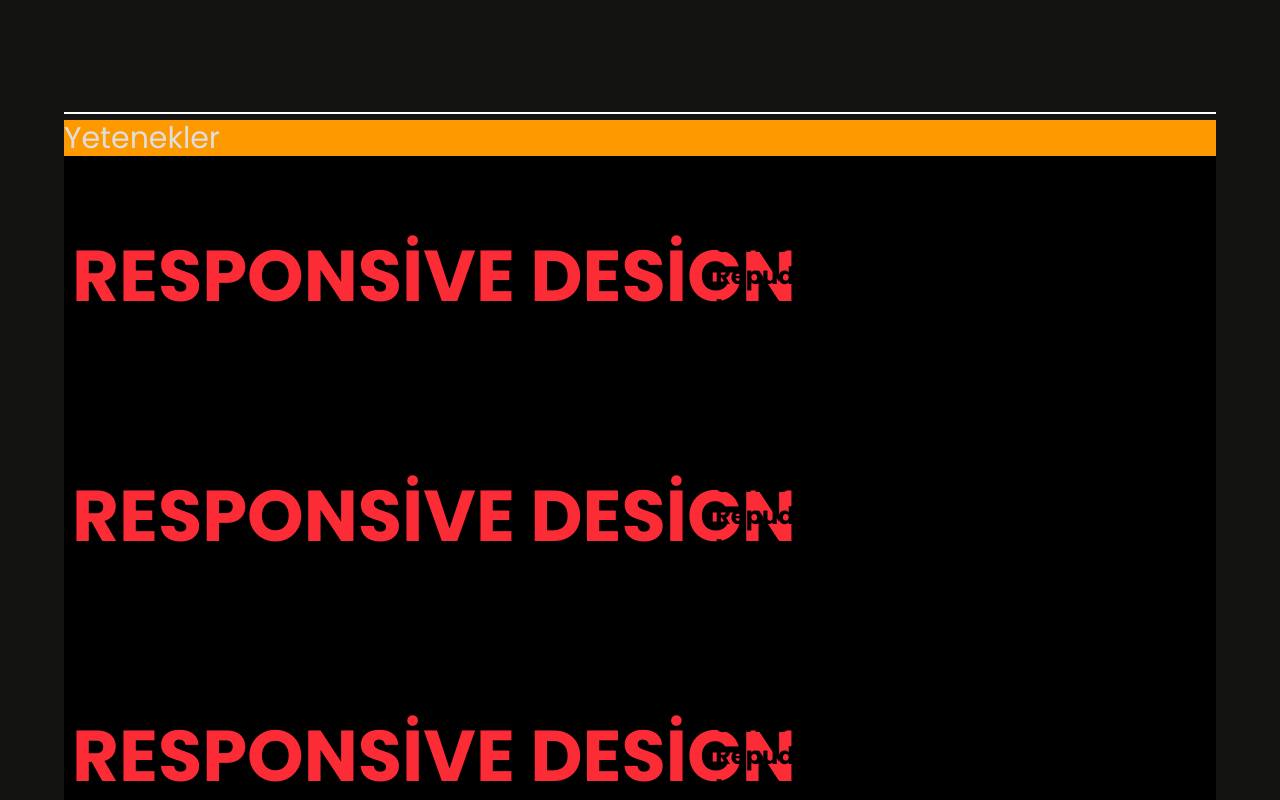
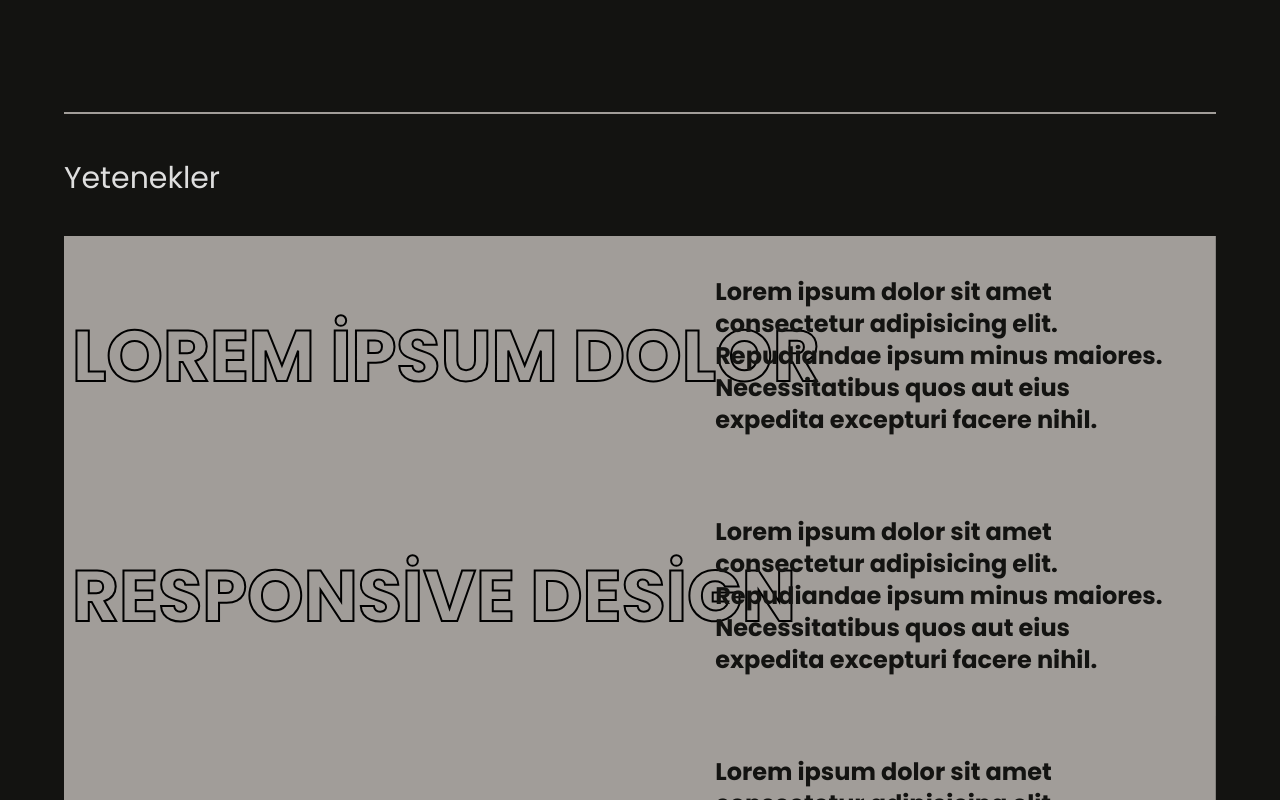
Before and after one commit to Vi303832/PortfolioP, a React (Vite) app: page / in a window 1280 px wide. Shown: the part 1480-2280 px from the top of the page. Built offline with nearby package versions, Linux system fonts and the light colour scheme.

Commit message:
Ufak düzeltmeler

```diff
--- a/src/App.jsx
+++ b/src/App.jsx
@@ -3,9 +3,11 @@ import Navbar from './Navbar';
 import foto from "./assets/bg1.jpg";
 import { motion, useScroll, useTransform } from 'framer-motion'; // useScroll ve useTransform eklendi
 import Home from './Home';
+import Works from './Works';
 
 import { FiArrowDownRight } from "react-icons/fi";
 import Skills from './Skills';
+import Skills2 from './Skills2';
 
 function App() {
 
@@ -21,7 +23,7 @@ function App() {
   });
 
   const aboutText = "Lorem ipsum dolor sit amet consectetur adipisicing elit. Enim, corporis. Lorem ipsum dolor sit amet consectetur adipisicing elit. Enim, corporis. Lorem ipsum dolor sit amet consectetur adipisicing elit. Enim, corporis.";
-  const words = aboutText.split(" "); // Kelimeleri ayır
+  const words = aboutText.split(" ");
 
 
   const [hovered, setHovered] = useState(false);
@@ -149,12 +151,12 @@ function App() {
       </div >
 
 
-      <div className="min-h-screen bg-beyaz text-white font-Poppins">
+      <div className="min-h-screen bg-beyaz text-kbeyaz font-Poppins">
         {/* Sayfa içeriği */}
 
         <div className="h-screen relative flex justify-center flex-col items-center bg-a  max-lg:h-[120vh] max-md:h-[140vh] max-sm:h-[170vh]  rounded-t-4xl" ref={ref}>
           <motion.div className=" flex flex-col  w-[90%] h-[70%]  max-md:h-[90%] gap-10 ">
-            <div className='text-3xl'>Hakkımda</div>
+            <div className='text-3xl text-beyaz'>Hakkımda</div>
             <div className='text-5xl'>
               {words.map((word, index) => {
 
@@ -187,9 +189,15 @@ function App() {
           </div>
         </div>
 
-        <Skills />
+
+        <Skills2 />
+
+        <div className='w-full relative'>
+          <hr className='w-[90%]' />
+        </div>
 
 
+        <Works />
       </div>
 
     </div >
--- a/src/Skills.jsx
+++ b/src/Skills.jsx
@@ -5,46 +5,60 @@ import { motion, useScroll, useTransform } from 'framer-motion';
 
 function Skills() {
 
-    const skillRef = useRef(null);
+    const scrollRef = useRef(null);
 
+    // 2. useScroll hook'u ile kaydırma durumunu alıyoruz
     const { scrollYProgress } = useScroll({
-        target: skillRef, // Scroll pozisyonunu X DİV için takip et
-        offset: ["0%", "100%"], /// Scroll başlangıcından bitişine kadar
+        target: scrollRef,
+        offset: ["0 1", "1 1"], // Bileşen ekranın ortasına geldiğinde animasyon başlar
     });
 
-
-    const opacity = useTransform(scrollYProgress, [0, 0.3, 1], [1, 0.3, 0]);
-    const scale = useTransform(scrollYProgress, [0, 0.8, 1], [1, 0.8, 0]);
-
+    const opacity = useTransform(
+        scrollYProgress,         // Girdi değeri (scrollYProgress)
+        [0, 0.1, 1],             // Kaydırma oranı aralığı (0'dan 1'e kadar)
+        [0, 1, 1]                // İlgili opaklık aralığı (0 opaklıktan 1 opaklığa ve tekrar 0 opaklığa)
+    );
 
 
 
 
     return (
-        <div className='min-h-screen w-full bg-a text-beyaz flex justify-center'>
-            <div className='w-[90%] bg-amber-500 flex flex-col justify-center' ref={skillRef}>
+        <div className='min-h-screen w-full bg-a text-beyaz flex justify-center' ref={scrollRef} >
+            <div className='w-[90%] bg-amber-500 flex flex-col justify-center' >
                 <div className='text-3xl'>Yetenekler</div>
 
 
                 {/*Session*/}
-                <div className='bg-amber-800 h-full flex flex-col'>
+                <div className='bg-amber-800 h-full flex flex-col' >
 
                     {/*Component*/}
 
-                    <div className='relative w-full h-[30vh] text-7xl font-bold flex  items-center justify-between  gap-5  '>
+                    <div className='relative w-full h-[30vh] text-7xl font-bold flex  items-center justify-between  gap-5  ' >
 
-                        <div className='flex h-full w-full  absolute  items-center'>
+                        <div className='flex h-full w-full  absolute  items-center ' >
                             <div className='w-full h-full '>
-                                <div className='absolute px-2 text-red-500 h-full w-full flex items-center bg-black hover:bg-red-800'>
+                                <motion.div
+
+
+
+
+                                    className='absolute px-2    h-full w-full flex items-center bg-black hover:bg-red-800 '>
+                                    <div className=''>
+                                        LOREM İPSUM DOLOR
+                                    </div>
+                                </motion.div>
+                                <motion.div
+
+                                    style={{
+                                        opacity,
+
+                                    }}
+
+                                    className='absolute px-2 text-red-500 h-full w-full flex items-center bg-black hover:bg-red-800'>
                                     <div>
-                                        RESPONSİVE DESİGN
+                                        LOREM İPSUM DOLOR
                                     </div>
-                                </div>
-                                <div className='absolute px-2 text-red-500 h-full w-full flex items-center bg-black hover:bg-red-800'>
-                                    <div>
-                                        RESPONSİVE DESİGN
-                                    </div>
-                                </div>
+                                </motion.div>
                             </div>
 
                         </div>
@@ -63,16 +77,23 @@ function Skills() {
 
                         <div className='flex h-full w-full  absolute  items-center'>
                             <div className='w-full h-full '>
-                                <div className='absolute px-2 text-red-500 h-full w-full flex items-center bg-black hover:bg-red-800'>
+                                <div className='absolute px-2  h-full w-full flex items-center bg-black hover:bg-red-800'>
                                     <div>
                                         RESPONSİVE DESİGN
                                     </div>
                                 </div>
-                                <div className='absolute px-2 text-red-500 h-full w-full flex items-center bg-black hover:bg-red-800'>
+                                <motion.div
+
+                                    style={{
+                                        opacity,
+
+                                    }}
+
+                                    className='absolute px-2 text-red-500 h-full w-full flex items-center bg-black hover:bg-red-800'>
                                     <div>
                                         RESPONSİVE DESİGN
                                     </div>
-                                </div>
+                                </motion.div>
                             </div>
 
                         </div>
--- /dev/null
+++ b/src/Skills2.jsx
@@ -0,0 +1,74 @@
+import React, { useRef } from 'react';
+import { motion, useScroll, useSpring, useTransform } from 'framer-motion';
+
+function Skills() {
+
+    const components = [
+        { id: 1, title: "LOREM İPSUM DOLOR", description: "Lorem ipsum dolor sit amet consectetur adipisicing elit. Repudiandae ipsum minus maiores. Necessitatibus quos aut eius expedita excepturi facere nihil." },
+        { id: 2, title: "RESPONSİVE DESİGN", description: "Lorem ipsum dolor sit amet consectetur adipisicing elit. Repudiandae ipsum minus maiores. Necessitatibus quos aut eius expedita excepturi facere nihil." },
+        { id: 3, title: "ANIMATION", description: "Lorem ipsum dolor sit amet consectetur adipisicing elit. Repudiandae ipsum minus maiores. Necessitatibus quos aut eius expedita excepturi facere nihil." },
+        { id: 4, title: "UI/UX", description: "Lorem ipsum dolor sit amet consectetur adipisicing elit. Repudiandae ipsum minus maiores. Necessitatibus quos aut eius expedita excepturi facere nihil." },
+    ];
+
+    return (
+        <div className='min-h-screen w-full bg-a text-beyaz flex justify-center'>
+            <div className='w-[90%] flex flex-col justify-center'>
+                <div className='text-3xl py-10'>Yetenekler</div>
+
+                {/* Bileşenler */}
+                <div className='h-full flex flex-col'>
+                    {components.map((component) => (
+                        <SkillComponent key={component.id} title={component.title} description={component.description} />
+                    ))}
+                </div>
+            </div>
+        </div>
+    );
+}
+
+function SkillComponent({ title, description }) {
+    const ref = useRef(null);
+
+    // Her bir bileşen için scroll durumunu al
+    const { scrollYProgress } = useScroll({
+        target: ref,
+        offset: ["0.5 1", "1 1"], // Bileşen ekranın ortasına geldiğinde animasyon başlar
+    });
+
+    // Scroll durumuna göre width değerini hesapla
+    const width = useSpring(useTransform(scrollYProgress, [0.5, 1], ["0%", "100%"]), {
+        stiffness: 80, // Animasyon sertliği
+        damping: 30, // Animasyon sönümü
+    });
+
+    return (
+        <div ref={ref} className='relative w-full h-[30vh] text-7xl font-bold flex items-center justify-between gap-5'>
+            <div className='flex h-full w-full absolute items-center'>
+                <div className='w-full h-full relative'>
+                    {/* Siyah arka plan ve şeffaf yazı */}
+                    <div className='absolute px-2 h-full w-full flex items-center bg-a'>
+                        <div className='text-transparent' style={{ WebkitTextStroke: '2px white' }}>{title}</div>
+                    </div>
+
+                    {/* Kaydırmaya bağlı genişleyen renkli div */}
+                    <motion.div
+                        style={{
+                            clipPath: 'polygon(0 0, var(--clip-width) 0, var(--clip-width) 100%, 0 100%)',
+                            ['--clip-width']: width, // width değerini CSS değişkeni olarak kullan
+                        }}
+                        className='absolute px-2 h-full w-full bg-kbeyaz flex items-center'
+                    >
+                        <div className='text-transparent' style={{ WebkitTextStroke: '2px black' }}>{title}</div>
+                    </motion.div>
+                </div>
+            </div>
+
+            {/* Açıklama */}
+            <div className='text-2xl w-[40%] right-10 absolute h-full flex items-center py-2 text-a'>
+                <div className='absolute'>{description}</div>
+            </div>
+        </div>
+    );
+}
+
+export default Skills;
--- a/src/Works.jsx
+++ b/src/Works.jsx
@@ -2,7 +2,13 @@ import React from 'react'
 
 function Works() {
     return (
-        <div>Works</div>
+        <div className='h-screen bg-a font-Poppins'>
+            <div>Projelerim</div>
+
+
+
+
+        </div>
     )
 }
 
--- a/src/index.css
+++ b/src/index.css
@@ -10,5 +10,6 @@
 --color-a:#131311;
 --color-b:#6b645c;
 --color-beyaz:#DEDEDE;
+--color-kbeyaz:#A19D99;
 
 }
```
